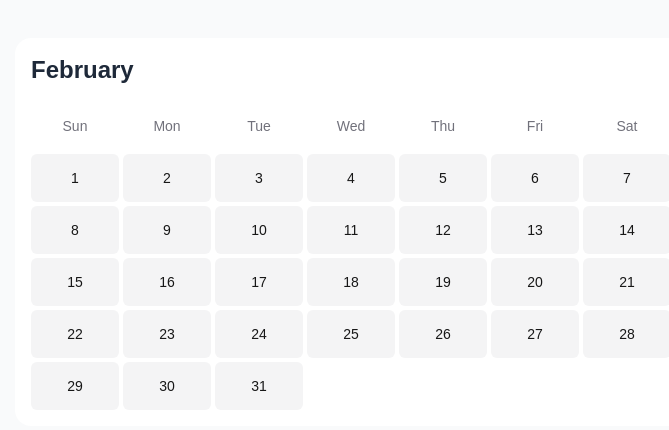
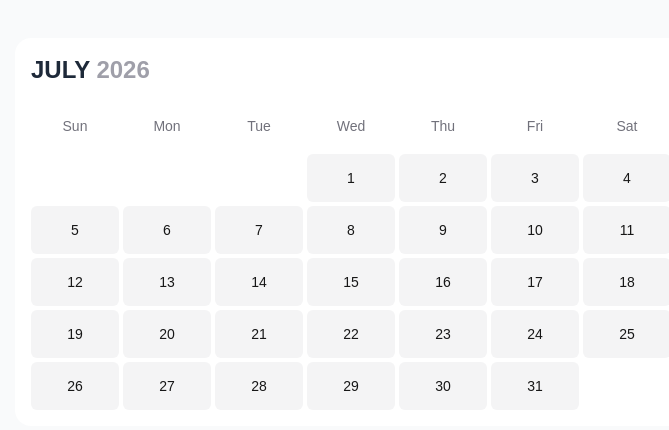
Before and after one commit to ecthon/pday-app, a Next.js app: page / in a window 1280 px wide. Shown: the part 168-598 px from the top of the page, without its empty margins (289-958 px from the left). Built offline with nearby package versions, Linux system fonts and the light colour scheme.

Commit message:
feat: dynamic month and year display in calendar

```diff
--- a/app/page.tsx
+++ b/app/page.tsx
@@ -1,11 +1,21 @@
 const daysOfWeek = ['Sun', 'Mon', 'Tue', 'Wed', 'Thu', 'Fri', 'Sat'];
 
 export default function Home() {
+  const today = new Date();
+  const year = today.getFullYear();
+  const month = today.getMonth();
+  const monthName = today.toLocaleString('default', { month: 'long' });
+  const daysInMonth = new Date(year, month + 1, 0).getDate();
+  const monthStartWeekday = new Date(year, month, 1).getDay();
+
   return (
     <div className="flex min-h-screen w-full items-center justify-center bg-gray-50 p-4">
       <div className="w-full max-w-2xl rounded-2xl bg-white p-4">
-        <h1 className="mb-4 text-2xl font-bold text-gray-800">February</h1>
-        <div className="grid w-full max-w-2xl grid-cols-7 gap-1">
+        <h1 className="mb-4 text-2xl font-bold text-gray-800">
+          <span>{monthName.toUpperCase()}</span> <span className="text-zinc-400">{year}</span>
+        </h1>
+
+        <div className="grid w-full grid-cols-7 gap-1">
           {daysOfWeek.map((day) => (
             <div
               key={day}
@@ -14,7 +24,15 @@ export default function Home() {
               {day}
             </div>
           ))}
-          {Array.from({ length: 31 }).map((_, index) => (
+
+          {Array.from({ length: monthStartWeekday }).map((_, index) => (
+            <div
+              key={`blank-${index}`}
+              className="h-12 rounded-md bg-transparent"
+            />
+          ))}
+
+          {Array.from({ length: daysInMonth }).map((_, index) => (
             <div
               key={index}
               className="flex h-12 items-center justify-center rounded-md bg-zinc-100 text-sm font-medium"
@@ -22,7 +40,7 @@ export default function Home() {
               {index + 1}
             </div>
           ))}
-      </div>
+        </div>
       </div>
     </div>
   );
```
